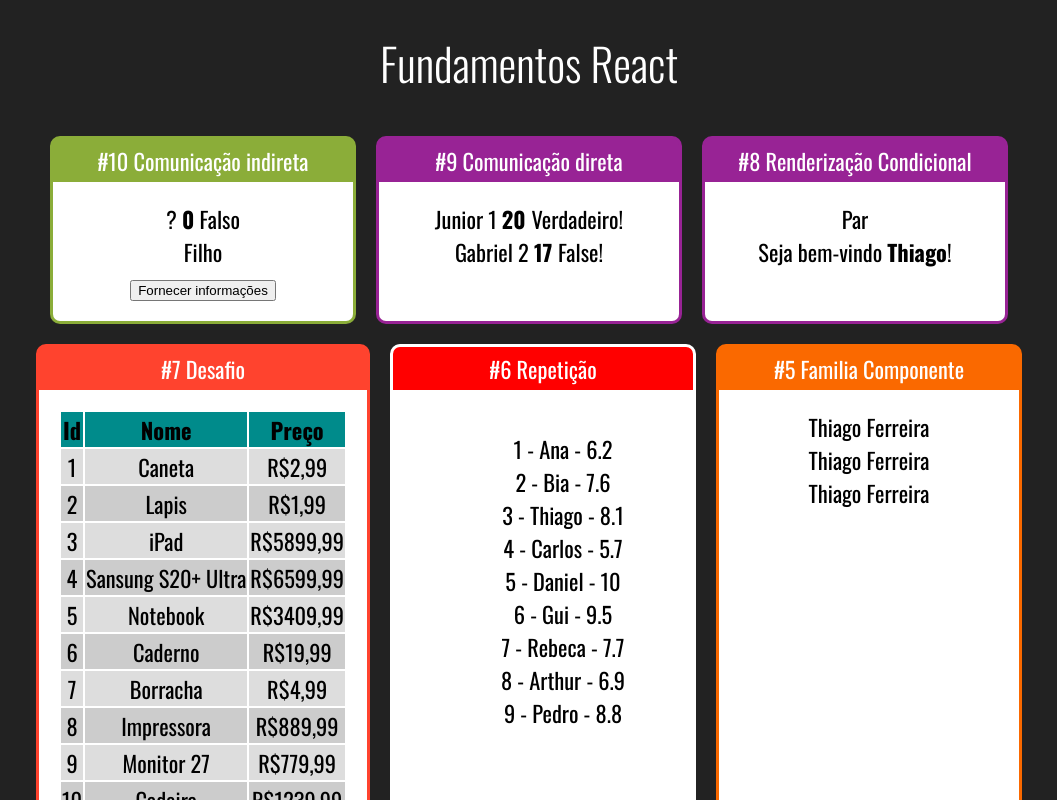
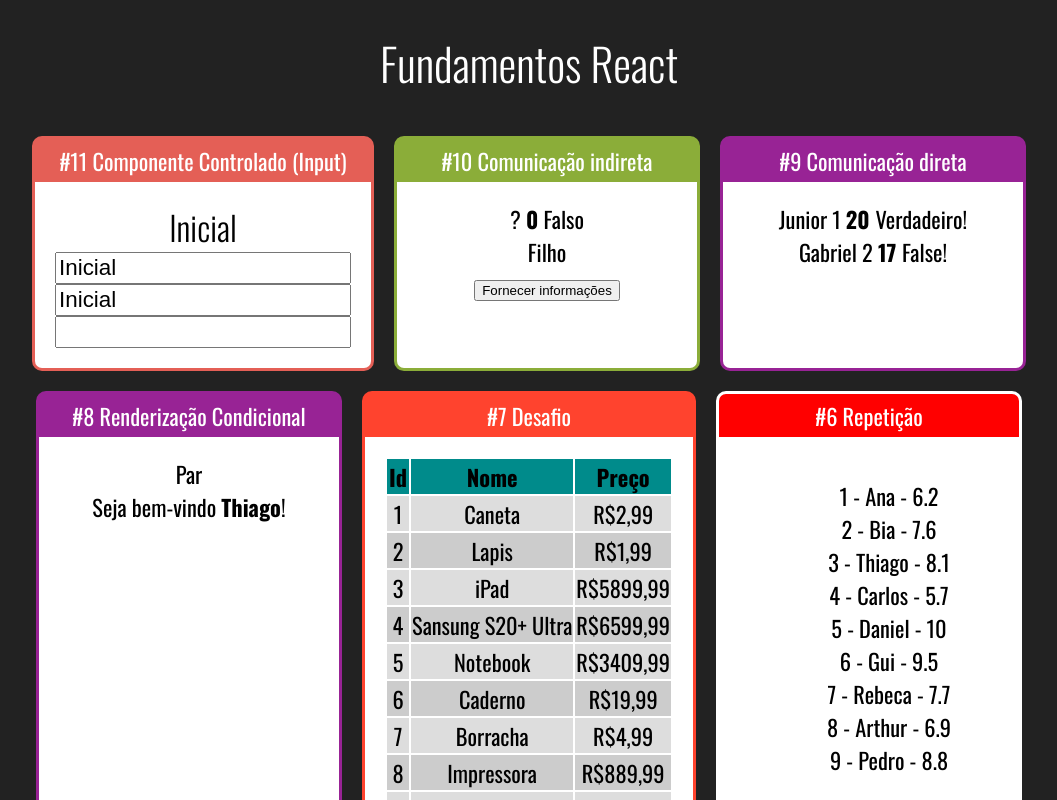
Before and after one commit to thiago-henrique-dev/fundamentos-react, a React (Create React App) app: page / in a window 1280 px wide. Shown: the top 800 px of the page, without its empty margins (111-1168 px from the left). Built offline with nearby package versions, Linux system fonts and the light colour scheme.

Commit message:
Componente Controlado

```diff
--- a/src/App.jsx
+++ b/src/App.jsx
@@ -13,6 +13,7 @@
 import UsuarioInfo from './components/condicional/UsuarioInfo'
 import DiretaPai from './components/comunicação/DiretaPai'
 import IndiretaPai from './components/comunicação/IndiretaPai'
+import Input from './components/formulario/Input'
 
 export default () => {
     return (
@@ -21,6 +22,11 @@
         <h1>Fundamentos React</h1>
 
         <div className="Cards">
+
+        <Card titulo="#11 Componente Controlado (Input) " color="#E45F56">
+           <Input></Input>
+       </Card>
+
         <Card titulo="#10 Comunicação indireta " color="#8BAD39">
            <IndiretaPai></IndiretaPai>
 
--- /dev/null
+++ b/src/components/formulario/Input.css
@@ -0,0 +1,3 @@
+.Input input{
+    font-size: 1.4rem;
+}
--- /dev/null
+++ b/src/components/formulario/Input.jsx
@@ -0,0 +1,29 @@
+import './Input.css';
+import React, { useState } from 'react'
+
+export default props => {
+
+    const [valor, setValor] = useState('Inicial')
+
+   function quandoMudar(e){
+       setValor(e.target.value)
+
+   }
+
+    return(
+        <div className="Input">
+                <h2>{valor}</h2>
+                <div style={{
+                    display: 'flex',
+                    flexDirection: 'column'
+                }}>
+            <input value={valor} onChange={quandoMudar} />
+                <input value={valor} readOnly />
+                <input value={undefined}/>
+
+
+                </div>
+
+        </div>
+    )
+}
```
